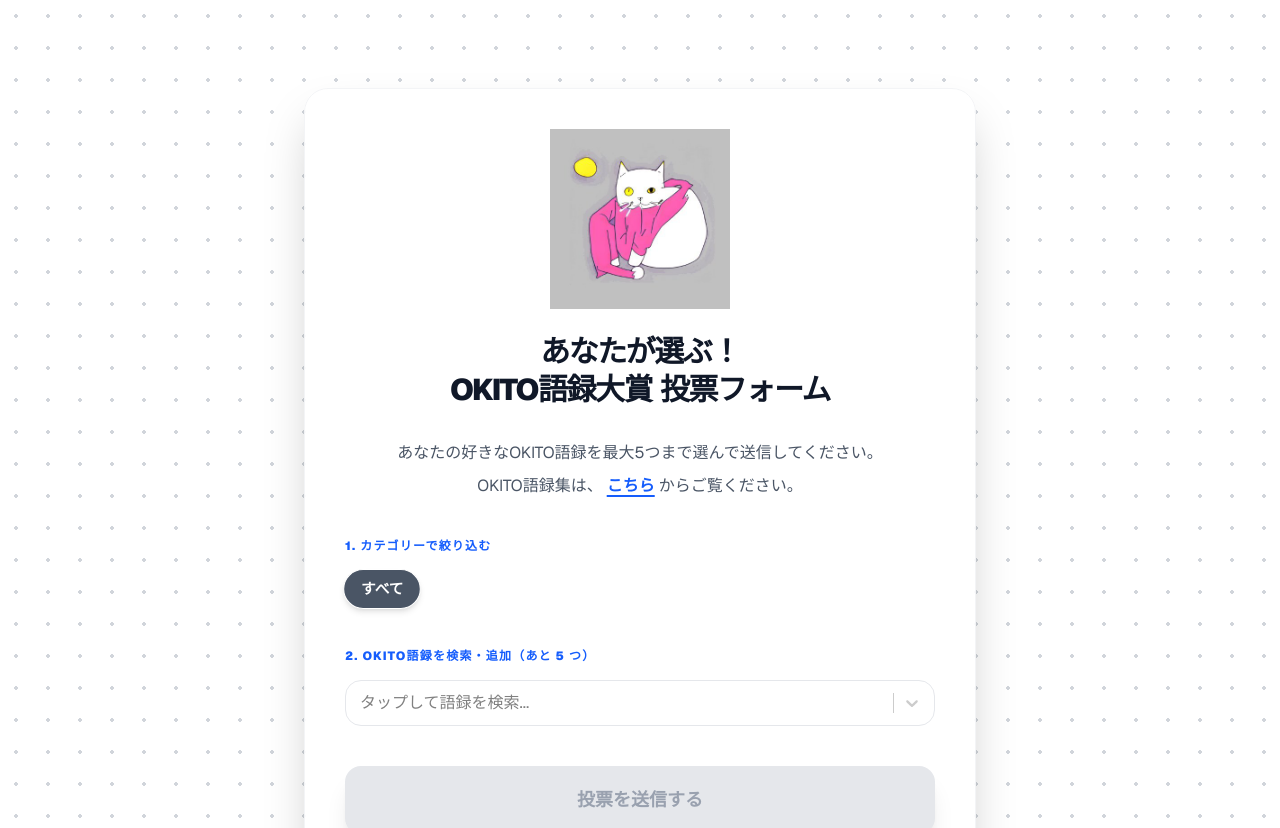
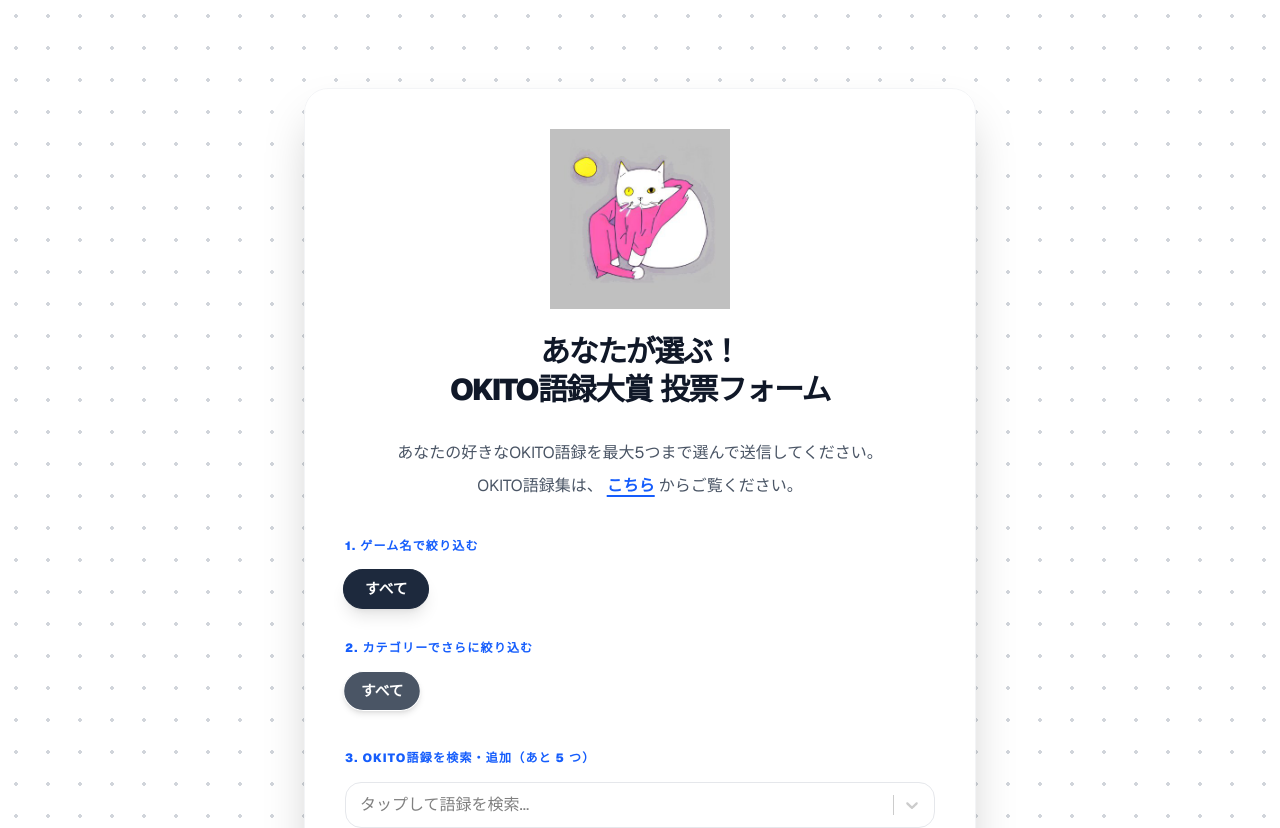
Before and after one commit to syocky/okito-goroku-form, a Next.js app: page / in a window 1280 px wide. Shown: the top 828 px of the page. Built offline with nearby package versions, Linux system fonts and the light colour scheme.

Commit message:
'ゲーム名を選択するように変更'

```diff
--- a/app/layout.tsx
+++ b/app/layout.tsx
@@ -27,7 +27,7 @@ export default function RootLayout({
       lang="en"
       className={`${geistSans.variable} ${geistMono.variable} h-full antialiased`}
     >
-      <body className="min-h-full flex flex-col">{children}</body>
+      <body className="min-h-full flex flex-col" suppressHydrationWarning>{children}</body>
     </html>
   );
 }
--- a/app/page.tsx
+++ b/app/page.tsx
@@ -6,6 +6,7 @@ import Select from 'react-select';
 
 export default function Home() {
   const [allData, setAllData] = useState<any[]>([]);
+  const [selectedGame, setSelectedGame] = useState('すべて');
   const [selectedGenre, setSelectedGenre] = useState('すべて');
   const [selectedGorokus, setSelectedGorokus] = useState<any[]>([]);
   const [loading, setLoading] = useState(true);
@@ -31,46 +32,57 @@ export default function Home() {
     fetchData();
   }, []);
 
-  // 2. ジャンル一覧を自動生成（「並び順」関数の数字に基づいてソート）
+  // 2. ゲーム名一覧を自動生成（重複排除）
+  const games = useMemo(() => {
+    if (allData.length === 0) return ['すべて'];
+    const gameSet = new Set<string>();
+    allData.forEach((item) => {
+      if (item.sortOrder !== 999) gameSet.add(item.game);
+    });
+    return ['すべて', ...Array.from(gameSet)];
+  }, [allData]);
+
+  // 3. 選択されたゲームに紐づく「カテゴリー一覧」を自動生成（並び順順序を維持）
   const genres = useMemo(() => {
     if (allData.length === 0) return ['すべて'];
-
     const genreMap = new Map<string, number>();
 
     allData.forEach((item) => {
-      // 並び順が999（未設定）のものはカテゴリー一覧に出さない
       if (item.sortOrder !== 999) {
-        if (
-          !genreMap.has(item.genre) ||
-          item.sortOrder < (genreMap.get(item.genre) ?? 999)
-        ) {
-          genreMap.set(item.genre, item.sortOrder);
+        // ★選択されたゲームが「すべて」か、あるいはアイテムのゲーム名と一致する場合のみカテゴリーを抽出
+        if (selectedGame === 'すべて' || item.game === selectedGame) {
+          if (!genreMap.has(item.genre) || item.sortOrder < (genreMap.get(item.genre) ?? 999)) {
+            genreMap.set(item.genre, item.sortOrder);
+          }
         }
       }
     });
 
-    // 数字の小さい順に並び替え
-    const sortedGenres = Array.from(genreMap.entries())
+    const sorted = Array.from(genreMap.entries())
       .sort((a, b) => a[1] - b[1])
       .map((entry) => entry[0]);
+    return ['すべて', ...sorted];
+  }, [allData, selectedGame]);
 
-    return ['すべて', ...sortedGenres];
-  }, [allData]);
+  // ゲーム名が切り替わったら、選択中のカテゴリーをリセットする
+  useEffect(() => {
+    setSelectedGenre('すべて');
+  }, [selectedGame]);
 
-  // 3. 選択されたジャンルで検索候補をフィルタリング（未設定999は除外）
+  // 4. プルダウン選択肢（ゲーム ＋ カテゴリーの2段階絞り込み ＋ 五十音順ソート）
   const filteredOptions = useMemo(() => {
     return allData
       .filter((item) => {
-        // 並び順が999のものは物理的に表示させない
         if (item.sortOrder === 999) return false;
-        return selectedGenre === 'すべて' || item.genre === selectedGenre;
+        // ★ゲームの絞り込み
+        const matchGame = selectedGame === 'すべて' || item.game === selectedGame;
+        // ★カテゴリーの絞り込み
+        const matchGenre = selectedGenre === 'すべて' || item.genre === selectedGenre;
+        return matchGame && matchGenre;
       })
-      .map((item) => ({ value: item.id, label: item.text, genre: item.genre }))
-      .sort((a, b) => {
-        // localeCompareを使うことで、アルファベットだけでなく日本語（五十音）も正しく昇順になります
-        return a.label.localeCompare(b.label, 'ja');
-      });
-  }, [selectedGenre, allData]);
+      .map((item) => ({ value: item.id, label: item.text }))
+      .sort((a, b) => a.label.localeCompare(b.label, 'ja'));
+  }, [selectedGame, selectedGenre, allData]);
 
   // 4. 送信処理
   const handleSubmit = async () => {
@@ -116,7 +128,24 @@ export default function Home() {
       }
     : {};
 
-  // 色名からTailwindのクラスを返す関数
+  // ゲーム名ごとのスタイル定義
+  const getGameStyle = (gameName: string, isActive: boolean) => {
+    if (gameName === 'スプラトゥーン') {
+      return isActive
+        ? 'bg-yellow-400 text-slate-900 border-yellow-400 shadow-lg shadow-yellow-100 font-black'
+        : 'bg-yellow-50 text-yellow-700 border-yellow-200 hover:bg-yellow-100';
+    }
+    if (gameName === 'マインクラフト') {
+      return isActive
+        ? 'bg-green-600 text-white border-green-600 shadow-lg shadow-green-100 font-black'
+        : 'bg-green-50 text-green-700 border-green-200 hover:bg-green-100';
+    }
+    // 「すべて」やその他のゲームのスタイル
+    return isActive
+      ? 'bg-slate-800 text-white border-slate-800 shadow-lg'
+      : 'bg-slate-100 text-slate-600 border-transparent hover:bg-slate-200';
+  };
+  // カテゴリーのスタイル定義
   const getGenreStyle = (color: string, isActive: boolean) => {
     const styles: Record<string, string> = {
       red: isActive
@@ -198,38 +227,53 @@ export default function Home() {
           </p>
         </div>
 
-        {/* 1. カテゴリー選択 */}
+        {/* 1. ゲーム名選択セクション */}
+        <section className="mb-8">
+          <label className="mb-4 block text-xs font-black uppercase tracking-widest text-blue-600">1. ゲーム名で絞り込む</label>
+          <div className="flex flex-wrap gap-2">
+            {games.map((gameName) => (
+              <button
+                key={gameName}
+                onClick={() => setSelectedGame(gameName)}
+                className={`rounded-full border px-5 py-2 text-sm font-bold transition-all duration-300 ${getGameStyle(
+                  gameName,
+                  selectedGame === gameName
+                )} ${selectedGame === gameName ? 'scale-105' : ''}`}
+              >
+                {gameName}
+              </button>
+            ))}
+          </div>
+        </section>
+
+        {/* 2. カテゴリー選択セクション */}
         <section className="mb-10">
-          <label className="mb-4 block text-xs font-black tracking-widest text-blue-600 uppercase">
-            1. カテゴリーで絞り込む
+          <label className="mb-4 block text-xs font-black uppercase tracking-widest text-blue-600">
+            2. カテゴリーでさらに絞り込む
           </label>
           <div className="flex flex-wrap gap-2">
-            {genres.map((genreName) => {
-              // そのカテゴリーに属する最初のデータの「色」を取得
-              const genreColor =
-                allData.find((d) => d.genre === genreName)?.genreColor ||
-                'gray';
-
+            {genres.map((g) => {
+              const color = allData.find((d) => d.genre === g)?.genreColor || 'gray';
               return (
                 <button
-                  key={genreName}
-                  onClick={() => setSelectedGenre(genreName)}
+                  key={g}
+                  onClick={() => setSelectedGenre(g)}
                   className={`rounded-full border px-4 py-2 text-sm font-bold transition-all duration-300 ${getGenreStyle(
-                    genreColor,
-                    selectedGenre === genreName,
-                  )} ${selectedGenre === genreName ? 'scale-105 shadow-md' : 'border-transparent'}`}
+                    color,
+                    selectedGenre === g,
+                  )} ${selectedGenre === g ? 'scale-105 shadow-md' : 'border-transparent'}`}
                 >
-                  {genreName}
+                  {g}
                 </button>
               );
             })}
           </div>
         </section>
 
-        {/* 2. 語録選択 */}
+        {/* 3. 語録選択 */}
         <section className="mb-10">
           <label className="mb-4 block text-xs font-black tracking-widest text-blue-600 uppercase">
-            2. OKITO語録を検索・追加（あと {5 - selectedGorokus.length} つ）
+            3. OKITO語録を検索・追加（あと {5 - selectedGorokus.length} つ）
           </label>
           {isMounted ? (
             <Select
@@ -281,6 +325,8 @@ export default function Home() {
                     ...base,
                     borderRadius: '9999px',
                     backgroundColor: bgColors[color] || '#f3f4f6',
+                    maxWidth: 'none',
+                    flexWrap: 'wrap'
                   };
                 },
 
@@ -305,6 +351,9 @@ export default function Home() {
                     color: textColors[color] || '#374151',
                     fontWeight: 'bold',
                     paddingLeft: '8px',
+                    overflow: 'visible',
+                    whiteSpace: 'normal',  // 文字が三点リーダー（…）に潰れるのを防ぐ
+                    textOverflow: 'clip',   // 省略記号をオフに
                   };
                 },
 
--- a/lib/notion.ts
+++ b/lib/notion.ts
@@ -55,7 +55,11 @@ export async function getGorokuData() {
     }
 
     return allResults.map((page: any) => {
+      const gameName = page.properties['ゲーム名']?.select?.name || 'その他';
       const genre = page.properties.カテゴリー?.select?.name || '未分類';
+
+      const titleArray = page.properties['OKITO語録']?.title || [];
+      const text = titleArray.map((t: any) => t.plain_text).join('') || '無題';
 
       // カテゴリー名から色を判定するルール
       const colorMap: Record<string, string> = {
@@ -69,11 +73,15 @@ export async function getGorokuData() {
         キャラクター: 'purple',
         立ち回り: 'pink',
         サーモンラン: 'blue',
+        モブ: 'purple',
+        建築物: 'yellow',
+        アイテム: 'red'
       };
 
       return {
         id: page.id,
-        text: page.properties.OKITO語録?.title[0]?.plain_text || '無題',
+        text: text,
+        game: gameName, // ★追加
         genre: genre,
         genreColor: colorMap[genre] || 'gray', // 設定にないものはグレー
         sortOrder: page.properties.並び順?.formula?.number || 999,
```
